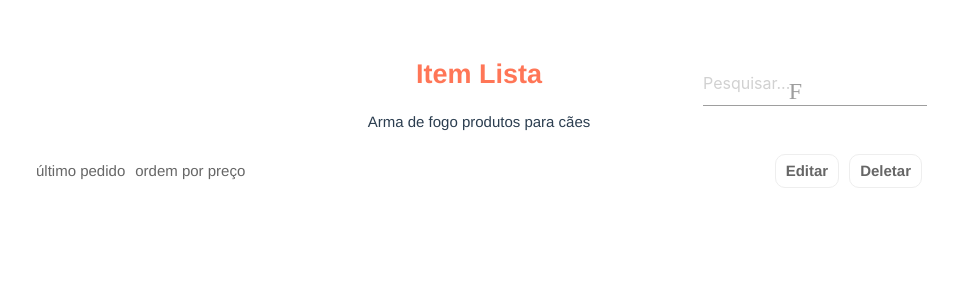
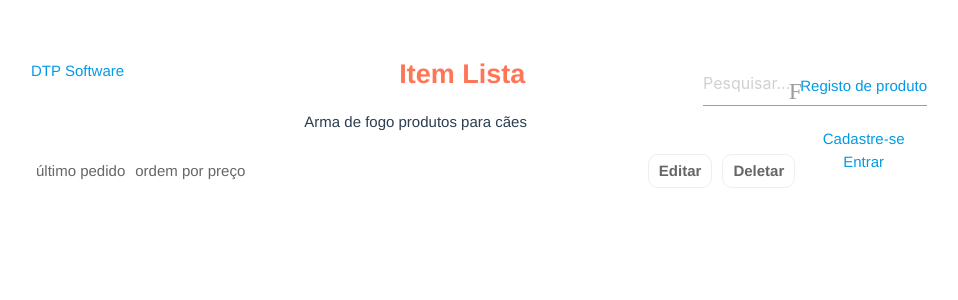
Before and after one commit to diegotpereira/vue.js-lojaonline-website, a Vue app: page / in a window 1280 px wide. Shown: the top 300 px of the page, without its empty margins (161-1119 px from the left). Built offline with nearby package versions, Linux system fonts and the light colour scheme; no server answers; what vue-sweetalert2 would draw is missing.

Commit message:
alteração nos arquivos templates

```diff
--- a/src/App.vue
+++ b/src/App.vue
@@ -1,13 +1,17 @@
 <template>
   <div id="app">
+    <Navbar/>
     <router-view/>
   </div>
 </template>
 
 <script>
-
+import Navbar from './components/Navbar.vue'
 export default {
   name: 'App',
+  components: {
+	Navbar
+  }
 }
 </script>
 
--- a/src/components/Entrar.vue
+++ b/src/components/Entrar.vue
@@ -18,8 +18,8 @@
 	</div>
 </template>
 <script>
-//import firebase from 'firebase'
-import firebase from '../firebase'
+
+import * as firebase from "../firebase";
 
 export default {
 	name: 'Entrar',
@@ -33,7 +33,7 @@ export default {
 	methods: {
 		entrar() {
 			if (this.email && this.password) {
-				firebase.auth().signInWithEmailAndPassword(this.email, this.password)
+				firebase.auth.signInWithEmailAndPassword(this.email, this.password)
 				.then(cred => {
 					this.$router.push({name: 'Index'})
 					console.log(cred);
--- /dev/null
+++ b/src/components/Navbar.vue
@@ -0,0 +1,54 @@
+<template>
+	<div class="navbar">
+		<div class="navbox grey darken-3">
+			<div class="container">
+				<router-link :to="{name: 'Index' }" class="brand-logo left">DTP Software</router-link>
+				<ul class="right">
+					<li><router-link :to="{name: '#'}">Registo de produto</router-link></li>
+					<li><router-link :to="{name: '#'}"><i class="material-icons white-text">local_grocery_store</i></router-link></li>
+					<li><router-link :to="{name: '#'}">Cadastre-se</router-link></li>
+					<li><router-link :to="{name: '#'}">Entrar</router-link></li>
+					<li v-if="usuario"><a>{{ usuario.email }}</a></li>
+					<li v-if="usuario"><a @click="sair">Sair</a></li>
+				</ul>
+			</div>
+		</div>
+	</div>
+</template>
+<script>
+import firebase from 'firebase'
+export default {
+	name: 'Navbar',
+	data() {
+		return {
+			usuario: null
+		}
+	},
+	methods: {
+		sair() {
+			firebase.auth().signOut().then(() => {
+				this.$router.push({ name: 'Index'})
+			})
+		}
+	},
+	created() {
+		firebase.auth().onAuthStateChanged((usuario) => {
+			if (usuario) {
+				this.usuario = usuario
+				console.log(usuario);
+			} else {
+				this.usuario = null
+			}
+		})
+	}
+}
+</script>
+<style>
+
+.navbar input{
+ width: 200px;
+ float: right;
+
+}
+
+</style>
```
